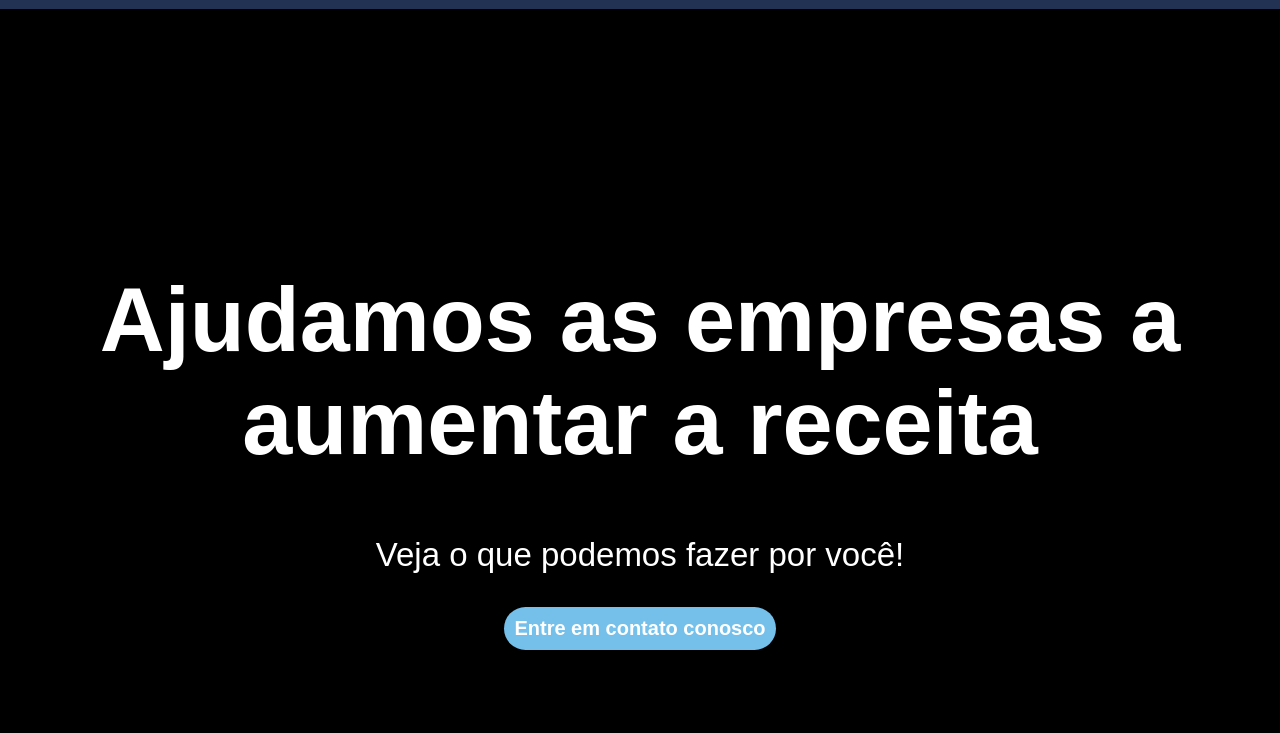
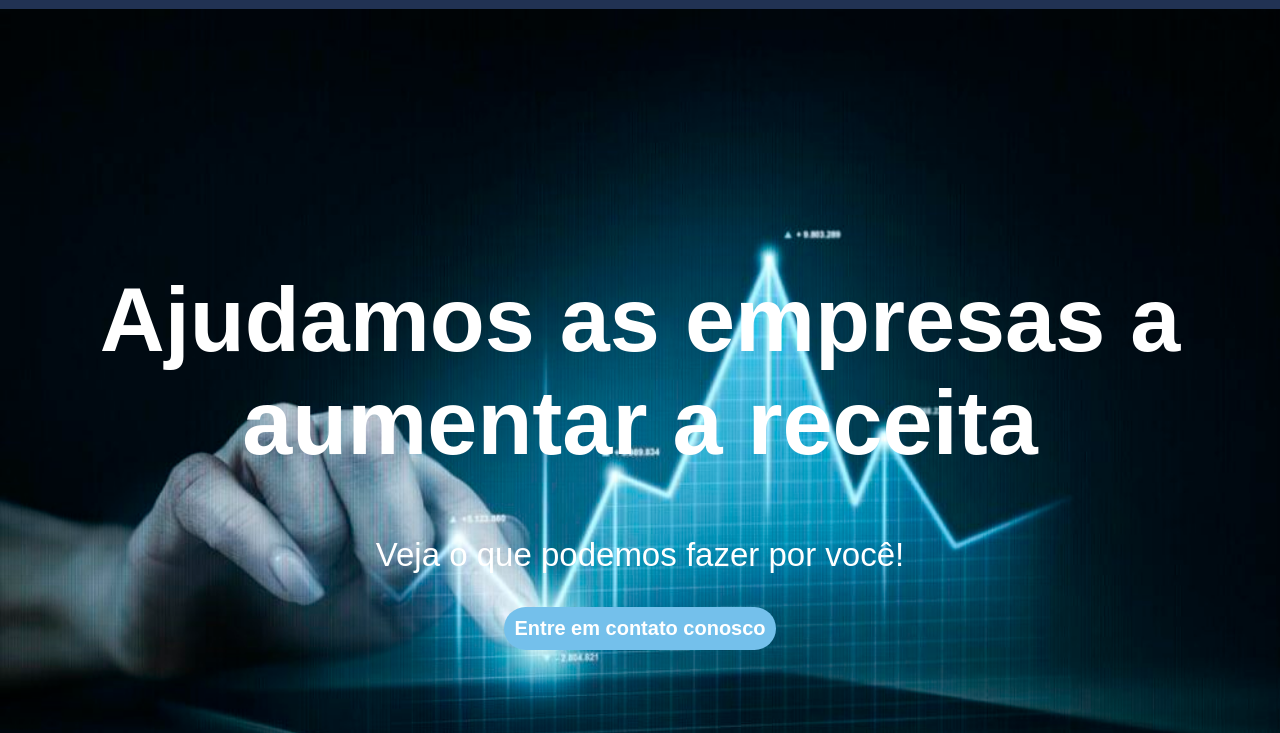
Before and after one commit to igor-santos-19/ProjetoContabilidade, a plain HTML site: page index.html in a window 1280 px wide. Shown: the part 67-800 px from the top of the page. Drawn offline with Linux system fonts and the light colour scheme.

Commit message:
Revert "alterado cor de fundo para preto sem a imagem"

```diff
--- a/estilo.css
+++ b/estilo.css
@@ -27,7 +27,7 @@ body{
     padding: 8px;
 }
 .div-header{
-    background-color: black;
+    background-image: url(imagens/new_bg-1.jpg);
     height: 880px;
     background-size: cover;
     overflow: auto;
```
